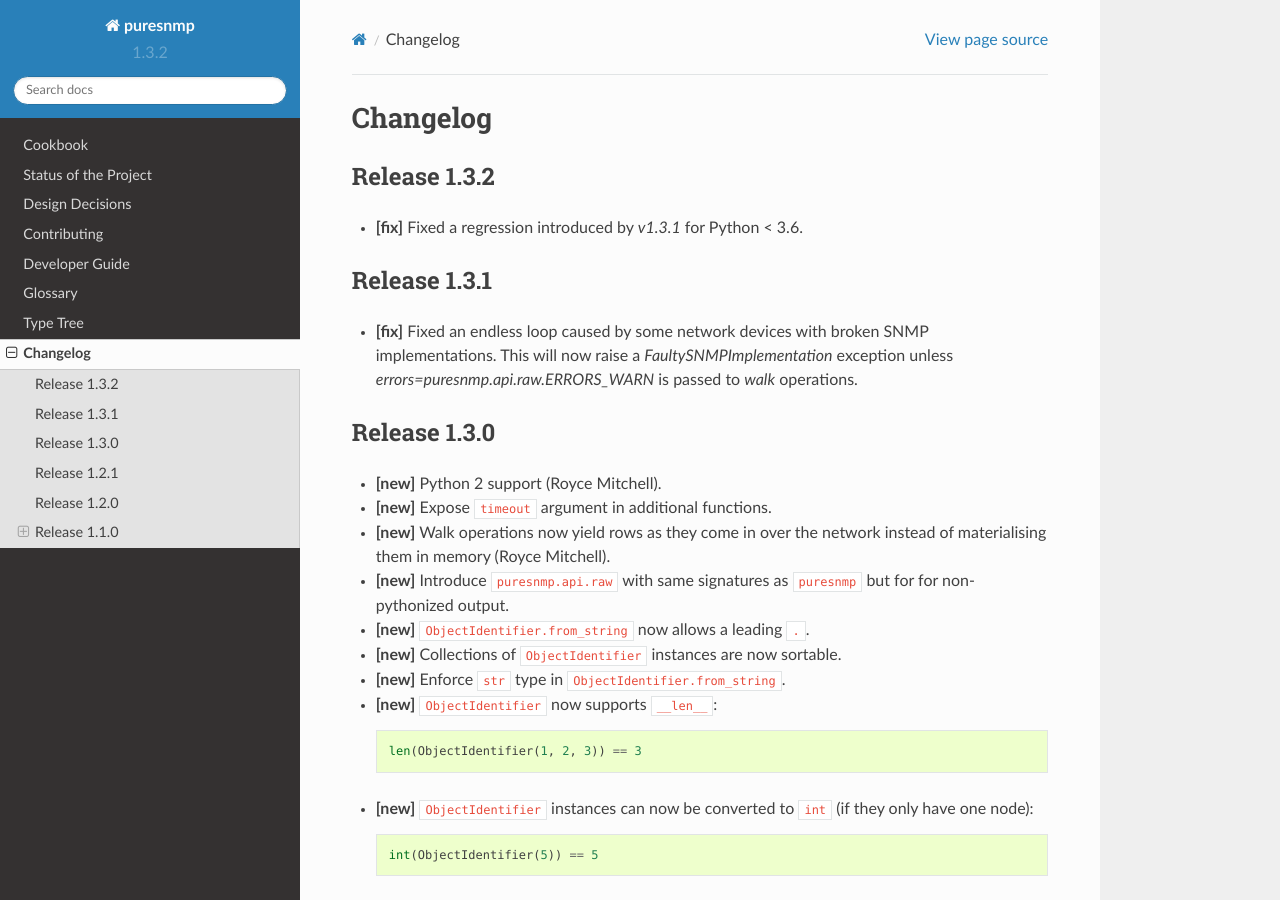
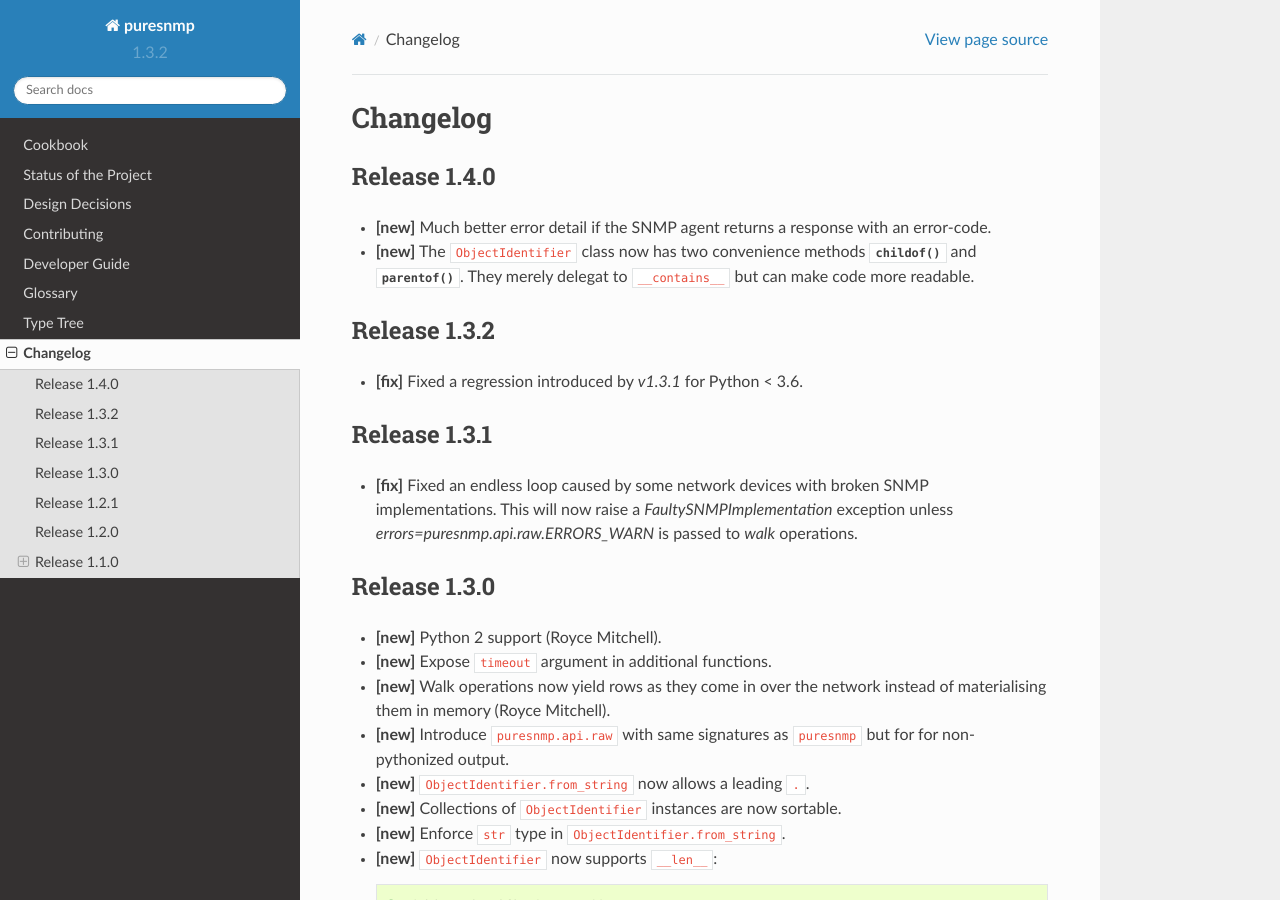
Before and after one commit to exhuma/puresnmp, a Sphinx documentation site: the page built from docs/changelog.rst, in a window 1280 px wide and 900 px high. Built offline with Sphinx 7.4.7 and the Read the Docs theme 2.0.0, drawn with Linux system fonts in a browser that asks for light colours.

Commit message:
Update changelog

```diff
--- a/docs/changelog.rst
+++ b/docs/changelog.rst
@@ -1,5 +1,16 @@
 Changelog
 =========
+
+
+Release 1.4.0
+~~~~~~~~~~~~~
+
+* **[new]** Much better error detail if the SNMP agent returns a response with
+  an error-code.
+* **[new]** The ``ObjectIdentifier`` class now has two convenience methods
+  :py:meth:`~puresnmp.x690.types.ObjectIdentifier.childof` and
+  :py:meth:`~puresnmp.x690.types.ObjectIdentifier.parentof`. They merely
+  delegat to ``__contains__`` but can make code more readable.
 
 
 Release 1.3.2
```
